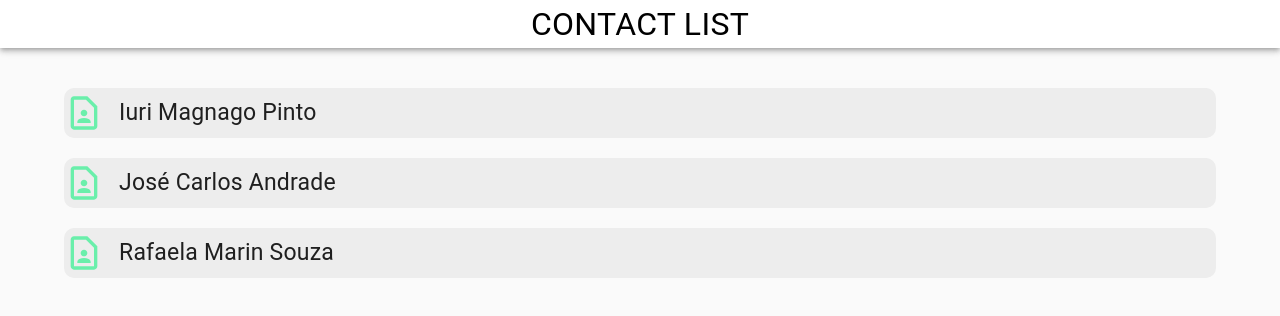
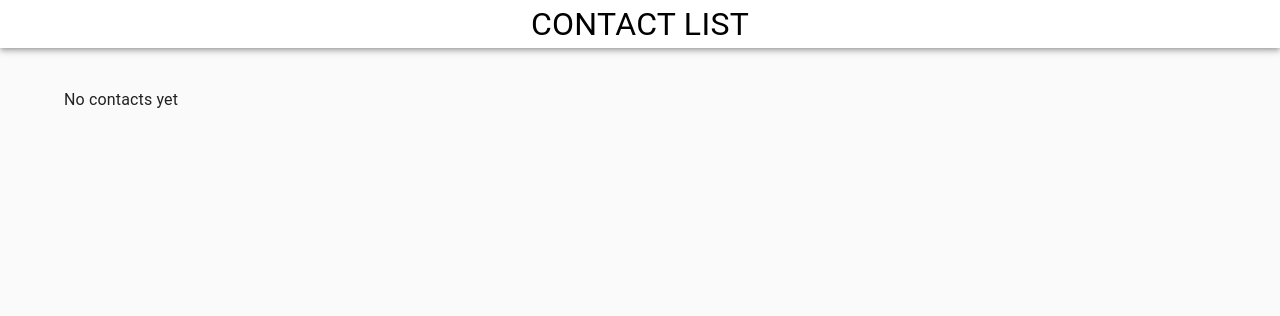
Before and after one commit to iurimp91/contact-list, a React (Create React App) app: page / in a window 1280 px wide. Shown: the top 316 px of the page. Built offline with nearby package versions, Linux system fonts and the light colour scheme.

Commit message:
refactor: get contacts list from local storage

```diff
--- a/src/pages/Form.tsx
+++ b/src/pages/Form.tsx
@@ -32,9 +32,13 @@ export default function Form(): JSX.Element {
     };
 
     if(localStorage.getItem("contacts") === null) {
+      // eslint-disable-next-line no-console
+      console.log(JSON.parse(localStorage.getItem("contacts") || "null"));
+      // eslint-disable-next-line no-console
+      console.log(null);
       localStorage.setItem("contacts", JSON.stringify([newContact]));
     } else {
-      const previousData: Contact[] = JSON.parse(localStorage.getItem("contacts") || "");
+      const previousData: Contact[] = JSON.parse(localStorage.getItem("contacts") || "null");
       localStorage.setItem("contacts", JSON.stringify([...previousData, newContact]));
     }
 
--- a/src/pages/Home.tsx
+++ b/src/pages/Home.tsx
@@ -1,12 +1,7 @@
-import { ReactNode, useState } from "react";
+import { ReactNode, useEffect, useState } from "react";
 import { Typography, Box } from "@mui/material";
 import { ContactPageOutlined } from "@mui/icons-material";
-
-const contactList = [
-  { name: "Iuri Magnago Pinto" },
-  { name: "José Carlos Andrade" },
-  { name: "Rafaela Marin Souza" },
-];
+import Contact from "../interfaces/Contact";
 
 interface ContactCardProps {
   children: ReactNode;
@@ -34,11 +29,19 @@ function ContactCard({ children }: ContactCardProps): JSX.Element {
 }
 
 export default function Home(): JSX.Element {
+  const [contactList, setContactList] = useState<Contact[] | null>(null);
+
+  useEffect(() => {
+    setContactList(JSON.parse(localStorage.getItem("contacts") || "null"));
+  }, []);
+
   return (
     <>
-      {contactList.map(({ name }) => (
-        <ContactCard key={name}>{name}</ContactCard>
-      ))}
+      {contactList
+        ? contactList.map(({ name }) => (
+          <ContactCard key={name}>{name}</ContactCard>
+        ))
+        : "No contacts yet"}
     </>
   );
 }
```
